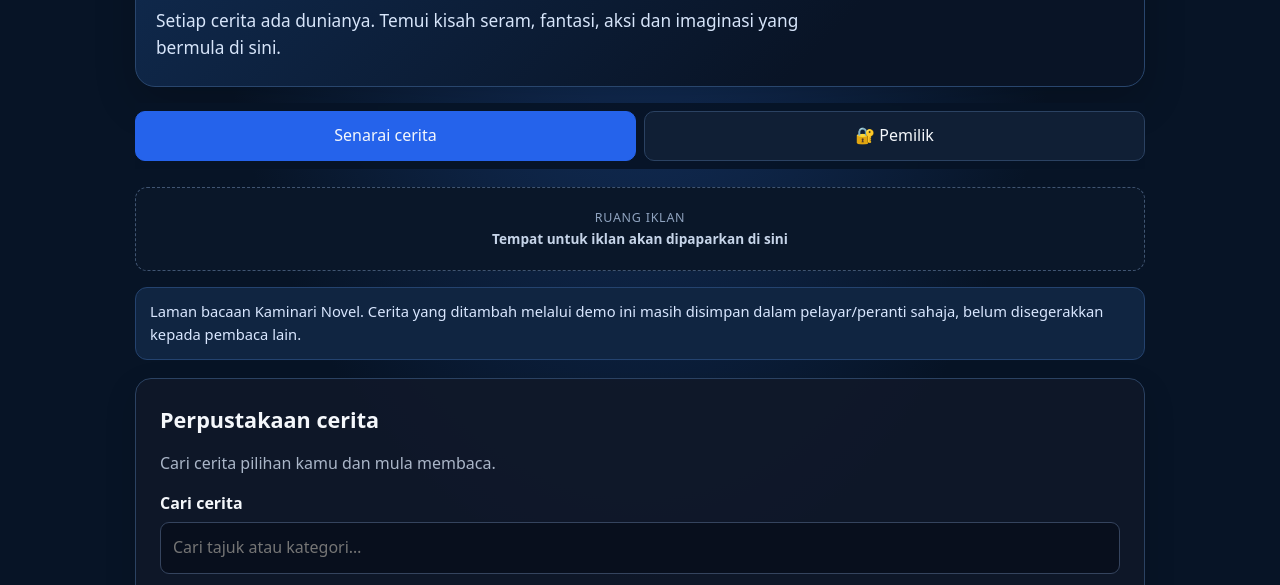
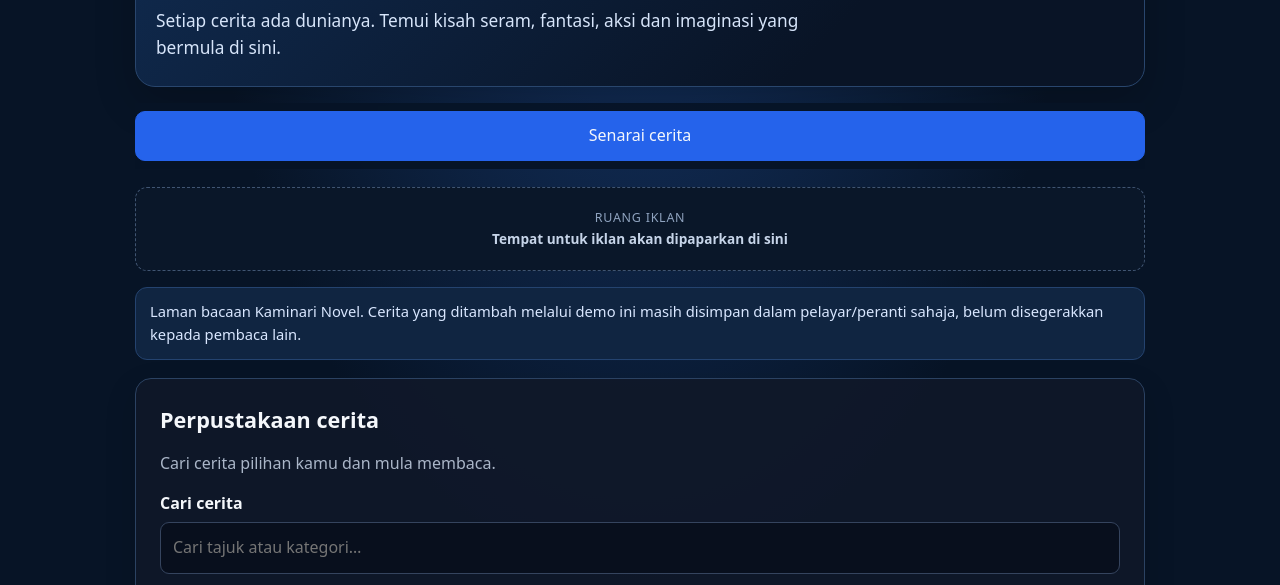
Before and after one commit to nashjai123-crypto/kaminari-novel., a plain HTML site: page index.html in a window 1280 px wide. Shown: the part 168-753 px from the top of the page. Drawn offline with Linux system fonts and the light colour scheme.

Commit message:
Hide owner button by default in index.html

```diff
--- a/index.html
+++ b/index.html
@@ -16,7 +16,7 @@
 <header><div class="brand-row"><div class="brand-mark" aria-hidden="true">ϟ</div><div><h1>KAMINARI NOVEL</h1><p class="tagline">CERITA · IMAGINASI · DUNIA BAHARU</p></div></div><p class="hero-subtitle">Setiap cerita ada dunianya. Temui kisah seram, fantasi, aksi dan imaginasi yang bermula di sini.</p></header>
 <nav aria-label="Menu utama">
 <button class="active" data-view="library">Senarai cerita</button>
-<button id="ownerNav" data-view="login">🔐 Pemilik</button>
+<button id="ownerNav" data-view="login" style="display:none">🔐 Pemilik</button>
 </nav>
 <div class="ad-slot" aria-label="Ruang iklan"><span>RUANG IKLAN</span><strong>Tempat untuk iklan akan dipaparkan di sini</strong></div><div class="notice">Laman bacaan Kaminari Novel. Cerita yang ditambah melalui demo ini masih disimpan dalam pelayar/peranti sahaja, belum disegerakkan kepada pembaca lain.</div>
 <main>
```
